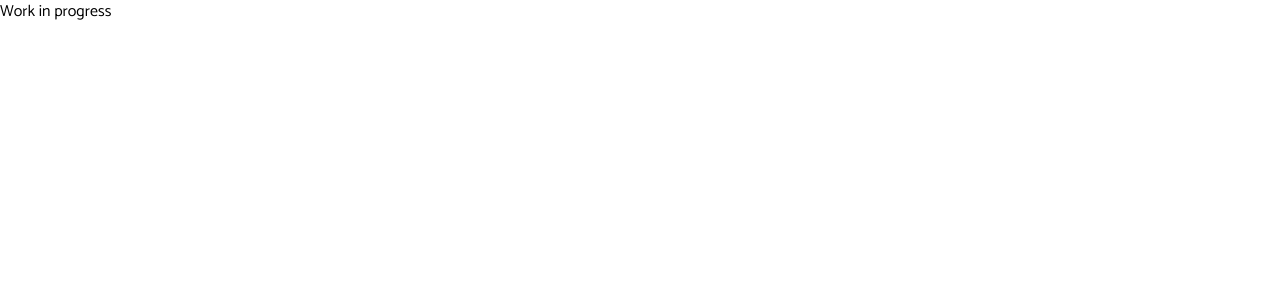
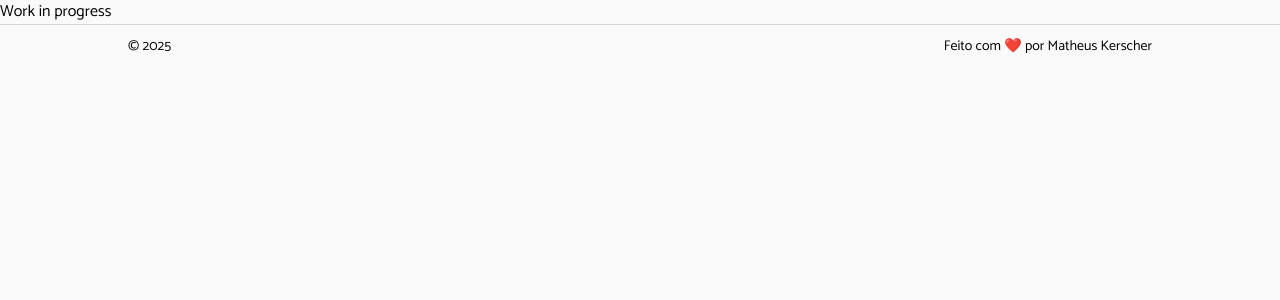
Before and after one commit to MatheusKerscher/portfolio, a Next.js app: page / in a window 1280 px wide. Shown: the top 300 px of the page. Built offline with nearby package versions, Linux system fonts and the light colour scheme.

Commit message:
feat: add base layout to footer section

```diff
--- a/src/app/layout.tsx
+++ b/src/app/layout.tsx
@@ -17,9 +17,19 @@ export default function RootLayout({
 }: Readonly<{
   children: React.ReactNode;
 }>) {
+  const currentYear = new Date().getFullYear();
+
   return (
-    <html lang="en">
-      <body className={`${catamaran.className} antialiased`}>{children}</body>
+    <html lang="pt-BR">
+      <body className={`${catamaran.className} antialiased bg-white`}>
+        {children}
+        <footer className="w-screen border-t border-gray-300 text-sm select-none">
+          <div className="w-screen max-w-5xl mx-auto flex flex-wrap gap-4 justify-between p-3 lg:px-0">
+            <p>&copy; {currentYear}</p>
+            <p>Feito com ❤️ por Matheus Kerscher</p>
+          </div>
+        </footer>
+      </body>
     </html>
   );
 }
```
